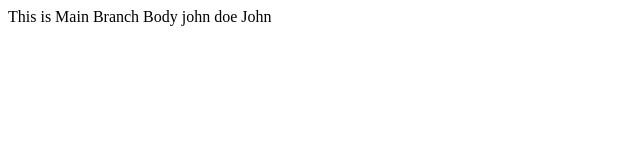
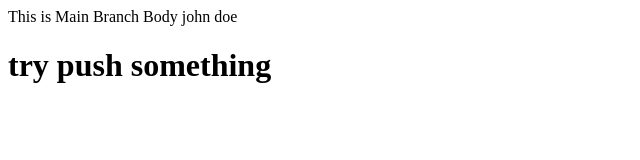
Before and after one commit to ashleyvillos/git-tutorial, a plain HTML site: page index.html in a window 1280 px wide. Shown: the whole page, without its empty margins (0-640 px from the left). Drawn offline with Linux system fonts and the light colour scheme.

Commit message:
asdasdas

```diff
--- a/index.html
+++ b/index.html
@@ -1,14 +1,14 @@
 <!DOCTYPE html>
 <html lang="en">
-<head>
-    <meta charset="UTF-8">
-    <meta http-equiv="X-UA-Compatible" content="IE=edge">
-    <meta name="viewport" content="width=device-width, initial-scale=1.0">
+  <head>
+    <meta charset="UTF-8" />
+    <meta http-equiv="X-UA-Compatible" content="IE=edge" />
+    <meta name="viewport" content="width=device-width, initial-scale=1.0" />
     <title>Sample Shet</title>
-</head>
-<body>
-    This is Main Branch Body
-    john doe
-    John
-</body>
+  </head>
+  <body>
+    This is Main Branch Body john doe
+
+    <h1>try push something</h1>
+  </body>
 </html>
```
